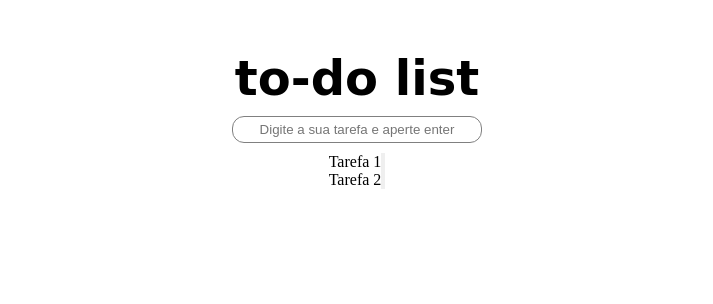
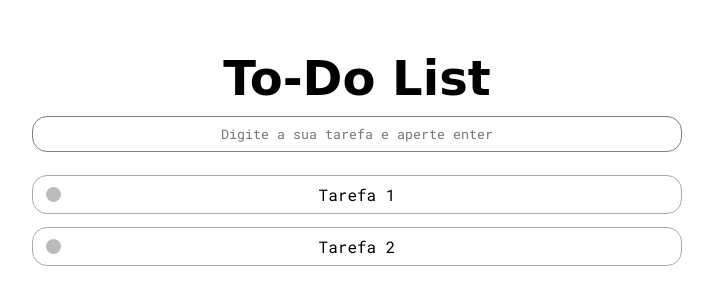
Before and after one commit to luhoro/todo-list, a plain HTML site: page index.html in a window 1280 px wide. Shown: the whole page, without its empty margins (283-996 px from the left). Drawn offline with Linux system fonts and the light colour scheme; a web font is replaced by a local one.

Commit message:
Add files via upload

```diff
--- a/index.html
+++ b/index.html
@@ -11,7 +11,7 @@
    <div class="todolist">
 
       <div class="todolist__title">
-         <h1>to-do list</h1>
+         <h1>To-Do List</h1>
       </div>
 
       <div class="todolist__input">
--- a/js/main.js
+++ b/js/main.js
@@ -0,0 +1,43 @@
+
+const Main = {
+
+   //objeto de inicialização do programa
+   init: function () {
+      this.cacheSelectors()
+      this.bindEvents()
+   },
+
+   //selecionar e armazenar os elementos html
+   cacheSelectors: function () {
+      this.$checkButton = document.querySelectorAll('.check')
+   },
+
+   //adicionar eventos de clique
+   bindEvents: function (){
+      const self = this
+
+      this.$checkButton.forEach(function(button) {
+         button.onclick = self.Events.checkButton_click
+      })
+   },
+
+
+   Events: {
+      checkButton_click: function(e){
+         const li = e.target.parentElement
+         const isDone = li.classList.contains('done')
+
+         if (!isDone){
+            return li.classList.add('done')
+         }
+         li.classList.remove('done')
+      }
+
+
+
+
+   }
+
+}
+
+Main.init()
--- a/styles/abstract/_variables.scss
+++ b/styles/abstract/_variables.scss
@@ -1,7 +1,8 @@
-@import url('https://fonts.googleapis.com/css2?family=Alkatra&display=swap');
+@import url('https://fonts.googleapis.com/css2?family=Alkatra&family=Roboto+Mono&display=swap');
 
 /* FONTS */
 $font-title: 'Alkatra', cursive;
+$font-text: 'Roboto Mono', monospace;
 // $font-text: ;
 
 /* COLORS */
--- /dev/null
+++ b/styles/components/_main.scss
@@ -0,0 +1,100 @@
+@import '../abstract/base';
+@import '../abstract/variables';
+
+
+.todolist {
+   width: 80%;
+   max-width: 650px;
+   margin: 0 auto;
+   display: flex;
+   flex-direction: column;
+   align-items: center;
+   margin-top: 50px;
+   &__title {
+      width: 100%;
+      font-size: 1.5rem;
+      font-family: $font-title;
+      text-align: center;
+      cursor: default;
+   }
+   &__input {
+      width: 100%;
+      text-align: center;
+      padding: 10px 0;
+      #inputTask {
+         font-family: $font-text;
+         width: 100%;
+         text-align: center;
+         padding: 0.5rem 0;
+         border: 1px solid gray;
+         border-radius: 15px;
+         &:focus {
+            outline: none;
+            box-shadow: 1px 1px 5px 1px rgb(163, 163, 163);
+         }
+      }
+   }
+   &__list {
+      font-family: $font-text;
+      width: 100%;
+      .list {
+         list-style: none;
+         li{
+            border: 1px solid rgb(168, 168, 168);
+            border-radius: 15px;
+            display: flex;
+            justify-content: space-between;
+            align-items: center;
+            margin: 0.8rem 0;
+            padding: 0.5rem 0.8rem;
+            transition: box-shadow 250ms ease;
+            cursor: default;
+
+            &.done {
+               text-decoration: line-through;
+            }
+            // &.done .check{
+
+            // }
+            &.hidden {
+               display: none;
+            }
+
+            &:hover {
+               box-shadow: 1px 1px 5px  #afafaf;
+            }
+            &:hover button.remove {
+               opacity: 1;
+            }
+            .check {
+               border-radius: 50%;
+               width: 15px;
+               height: 15px;
+               background-color: #bbbbbb;
+               cursor: pointer;
+               &:hover {
+                  background-color: #a3a3a3;
+               }
+            }
+
+            button.remove {
+               border: none;
+               background-color: #ffadad;
+               width: 15px;
+               height: 15px;
+               border-radius: 50%;
+               opacity: 0;
+               transition: opacity 250ms ease-in-out;
+               cursor: pointer;
+               &:hover {
+                  background-color: #fa8484;
+               }
+               &:active {
+                  border: 1px solid #818181;
+               }
+            }
+         }
+      }
+
+   }
+}
--- a/styles/style.scss
+++ b/styles/style.scss
@@ -1,2 +1,2 @@
 @import './abstract/variables';
-@import './components/header';
+@import './components/main';
```
Also changed, not shown: styles/style.css, 1 other file.
